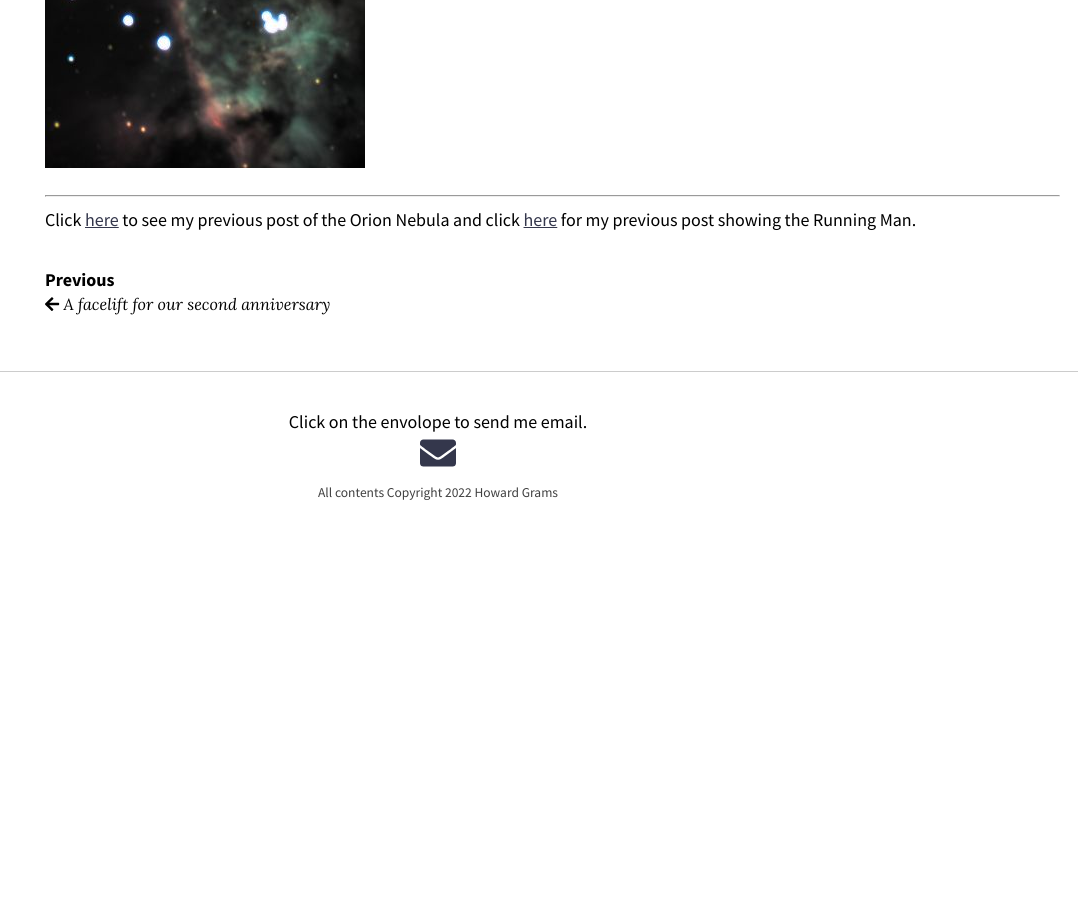
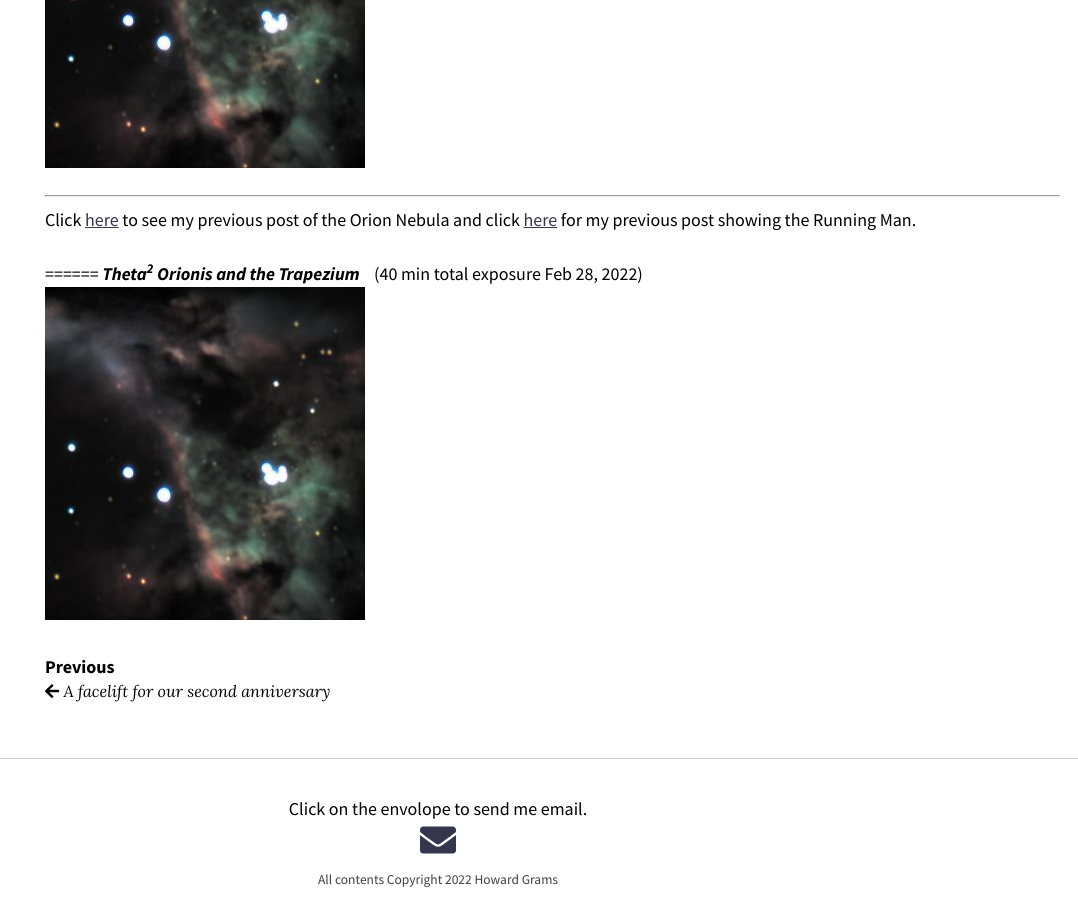
Before and after one commit to howardgrams/newlook, a Jekyll site: the page built from _posts/2022-03-01-Orion Nebula and Running Man.md, in a window 1280 px wide and 900 px high, scrolled down 3250 px. Shown: the whole window, without its empty margins (202-1280 px from the left). Built offline with Jekyll 4.4.1, drawn with Linux system fonts in a browser that asks for light colours; nearby versions of some CDN libraries; a script that is not in the unit is left out; before the commit the page ends 3825 px from its top, so only the background shows below that.

Commit message:
debug image problems

```diff
--- a/_posts/2022-03-01-Orion Nebula and Running Man.md
+++ b/_posts/2022-03-01-Orion Nebula and Running Man.md
@@ -47,3 +47,7 @@ Click [here]({{ site.baseurl }}{% post_url 2020-02-03-Orion Nebula %} )
 to see my previous post of the Orion Nebula  and
 click [here]({{ site.baseurl }}{% post_url 2021-03-05-Running Man Nebula %} )
 for my previous post showing the Running Man.
+
+======
+_**Theta<sup>2</sup> Orionis and the Trapezium**_  &nbsp;&nbsp; (40 min total exposure Feb 28, 2022)<br>
+![m42+m43+ngc1973+ngc1981 seen using Celestron RASA 8 and ZWO ASI183MC](/images/m42+m43+ngc1973+ngc1981_2022-02-28T21_34_42_Stack_16bits_480frames_2400s_nobin_Theta.jpg)
```
